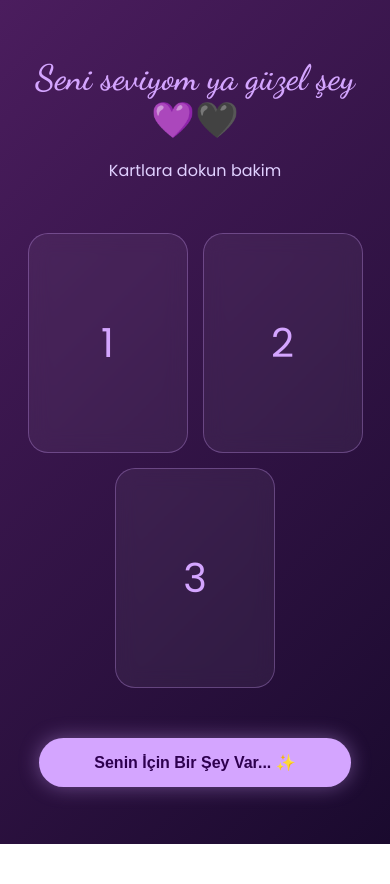
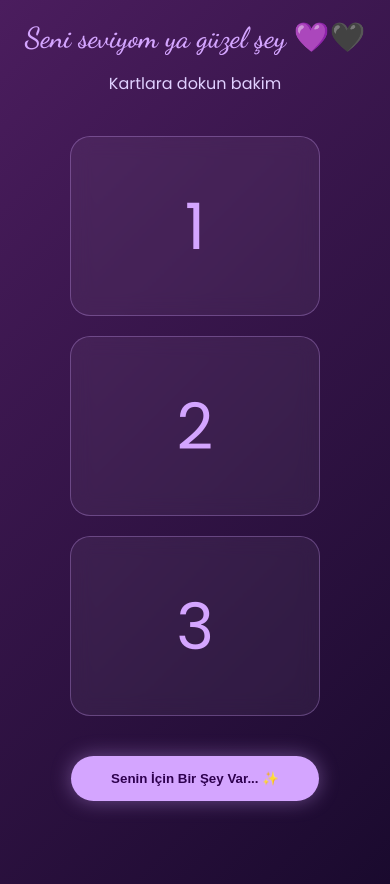
Before and after one commit to Icarusleo/Valentine, a plain HTML site: page index.html in a window 390 px wide. Before the commit the page ends 844 px from the top, so only its background shows below. Drawn offline with Linux system fonts and the light colour scheme.

Commit message:
Add files via upload

```diff
--- a/style.css
+++ b/style.css
@@ -272,46 +272,52 @@
   }
 }
 /* MOBİL UYUMLULUK AYARLARI */
+/* MOBİL UYUMLULUK - KÖKTEN ÇÖZÜM */
 @media (max-width: 600px) {
-  .header h1 {
-    font-size: 2.2rem; /* Başlığı mobilde küçülttük */
-    padding: 0 15px;
+  body {
+    padding: 20px 0; /* Sayfanın altına üstüne boşluk */
+    justify-content: flex-start; /* Mobilde yukarıdan başlasın, taşma olmasın */
+    overflow-y: auto; /* Dikey kaydırmayı garantiye al */
   }
 
+  .header h1 {
+    font-size: 1.8rem;
+    padding: 0 10px;
+  }
+
+  /* Kartların mobilde sığması için */
   .container {
-    gap: 15px;
-    padding: 10px;
+    display: flex;
+    flex-direction: column; /* Mobilde kartları alt alta dizelim, en güvenlisi bu */
+    align-items: center;
+    width: 100%;
+    gap: 20px;
   }
 
   .card {
-    width: 160px; /* Kartları mobilde biraz küçülttük */
-    height: 220px;
+    width: 85%; /* Ekran genişliğine göre boyutlan */
+    max-width: 250px;
+    height: 180px; /* Mobilde çok uzun olmasınlar */
   }
 
-  .card-front {
-    font-size: 2.5rem;
-  }
-
-  .card-back {
-    font-size: 1.1rem; /* Metinleri okunabilir seviyede tuttuk */
-    padding: 15px;
-  }
-
+  /* LILY ÇİÇEĞİ MOBİL AYARI */
   .lily-container {
-    transform: scale(
-      1
-    ); /* Mobilde çiçek çok büyük olmasın diye scale'i düşürdük */
-    margin-top: 50px;
+    transform: scale(0.85); /* Mobilde ekran dışına taşmaması için küçülttük */
+    margin-top: 20px;
+    width: 100%;
+    display: flex;
+    align-items: center;
+    justify-content: center;
   }
 
   .lily-text {
-    font-size: 1.5rem;
-    padding: 0 20px;
-    line-height: 1.4;
+    font-size: 1.3rem !important; /* Yazıyı küçülttük */
+    width: 90%; /* Ekranın yanlarından taşmasın */
+    margin: 20px auto;
+    line-height: 1.3;
   }
 
-  #nextBtn {
-    width: 80%; /* Buton mobilde daha kolay tıklansın */
-    font-size: 1rem;
+  .flower {
+    left: -35px; /* Çiçeği görsel olarak merkeze çekmek için (container'dan kaynaklı kayma varsa) */
   }
 }
```
